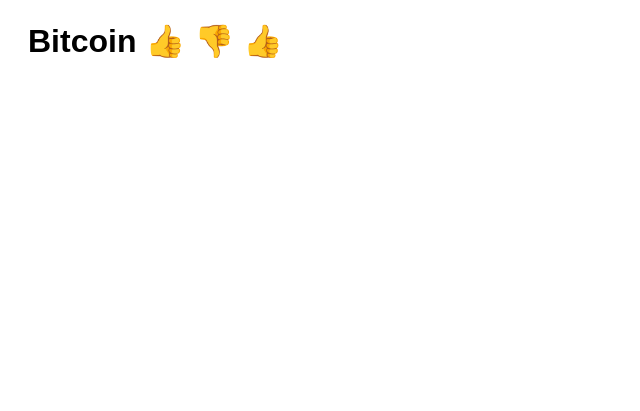
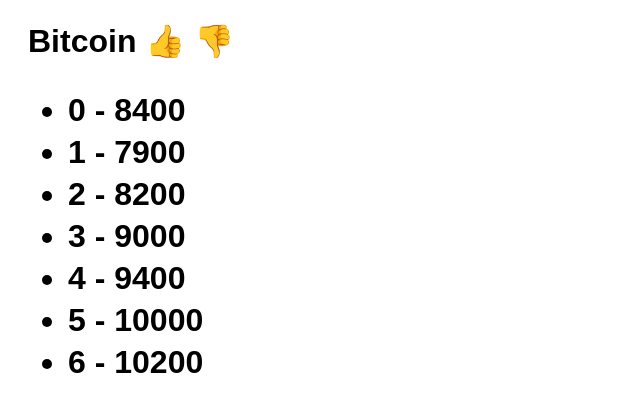
Before and after one commit to calypsobronte/curso-vuejs, a plain HTML site: page bitcoin/index.html in a window 1280 px wide. Shown: the part 95-506 px from the top of the page, without its empty margins (0-640 px from the left). Drawn offline with nearby package versions, Linux system fonts and the light colour scheme.

Commit message:
Renderizado de Listas simple [ ]

```diff
--- a/bitcoin/app.js
+++ b/bitcoin/app.js
@@ -3,6 +3,7 @@ new Vue({
     data: () => ({
         name: 'Bitcoin',
         img: 'https://cryptologos.cc/logos/bitcoin-btc-logo.png',
-        changePercent: 10
+        changePercent: 10,
+        prices: [8400, 7900, 8200, 9000, 9400, 10000, 10200]
     })
 })
--- a/bitcoin/index.html
+++ b/bitcoin/index.html
@@ -18,10 +18,13 @@
       <span v-if="changePercent < 0">👐</span>
       <span v-else>👎</span>
 
-      <span v-show="changePercent > 0">👍</span>
+      <!-- <span v-show="changePercent > 0">👍</span>
       <span v-show="changePercent < 0">👐</span>
       <span v-show="changePercent === 0">👎</span>
-
+      -->
+      <ul>
+        <li v-for="(list, i) in prices" :key="list"> {{i}} - {{list}}</li>
+      </ul>
     </h1>
   </div>
 
```
